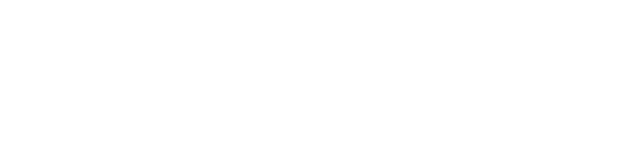
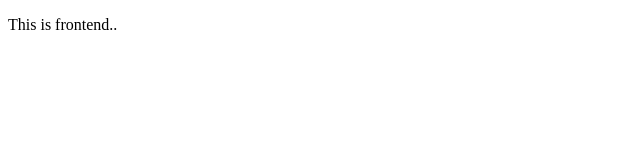
Before and after one commit to ManikandanAnnadurai/learning, a plain HTML site: page index.html in a window 1280 px wide. Shown: the whole page, without its empty margins (0-640 px from the left). Drawn offline with Linux system fonts and the light colour scheme.

Commit message:
feat : Added a p element

```diff
--- a/index.html
+++ b/index.html
@@ -3,10 +3,10 @@
 <head>
     <meta charset="UTF-8">
     <meta name="viewport" content="width=device-width, initial-scale=1.0">
-    <title>Docssss</title>
+    <title>Docssss </title>
     <link rel="stylesheet" href="styles.css"/>
 </head>
 <body>
-
+    <p>This is frontend..</p>
 </body>
 </html>
```
